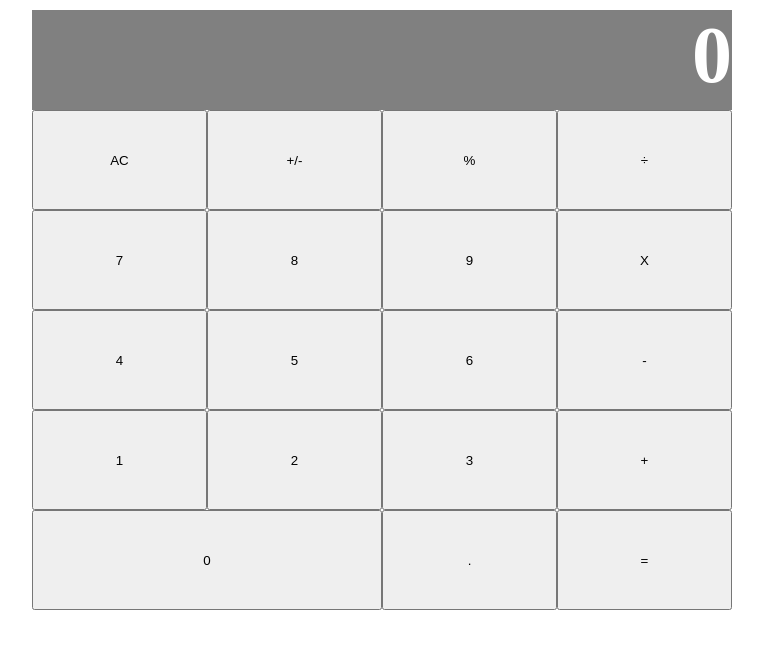
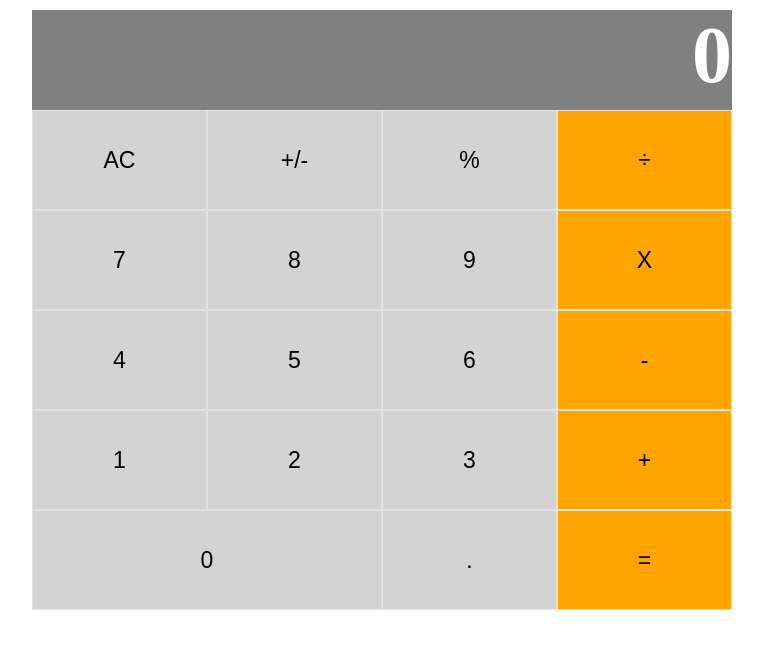
Before and after one commit to kalavhan/calculator-react, a React (Create React App) app: page / in a window 1280 px wide. Shown: the top 648 px of the page, without its empty margins (258-1021 px from the left). Built offline with nearby package versions, Linux system fonts and the light colour scheme.

Commit message:
Complete style

```diff
--- a/src/components/Button.js
+++ b/src/components/Button.js
@@ -1,10 +1,17 @@
 import React from 'react';
 import PropType from 'prop-types';
 
-const Button = ({ name, elmntClass }) => <button type="button" className={`calcButton ${elmntClass}`}>{ name }</button>;
+const Button = ({ name, wide, color }) => <button type="button" className={`calcButton ${wide ? 'large' : 'standard'} ${color}`}>{ name }</button>;
 
 Button.propTypes = {
   name: PropType.string.isRequired,
+  wide: PropType.bool,
+  color: PropType.string,
+};
+
+Button.defaultProps = {
+  color: 'orange',
+  wide: false,
 };
 
 export default Button;
--- a/src/components/ButtonPanel.js
+++ b/src/components/ButtonPanel.js
@@ -6,87 +6,83 @@ const ButtonPanel = () => (
     <div className="buttonPanel-row">
       <Button
         name={"AC"}
-        elmntClass={"w25"}
+        color={"light-gray"}
       />
       <Button
         name={"+/-"}
-        elmntClass={"w25"}
+        color={"light-gray"}
       />
       <Button
         name={"%"}
-        elmntClass={"w25"}
+        color={"light-gray"}
       />
       <Button
         name={"÷"}
-        elmntClass={"w25"}
       />
     </div>
     <div className="buttonPanel-row">
       <Button
         name={"7"}
-        elmntClass={"w25"}
+        color={"light-gray"}
       />
       <Button
         name={"8"}
-        elmntClass={"w25"}
+        color={"light-gray"}
       />
       <Button
         name={"9"}
-        elmntClass={"w25"}
+        color={"light-gray"}
       />
       <Button
         name={"X"}
-        elmntClass={"w25"}
       />
     </div>
     <div className="buttonPanel-row">
       <Button
         name={"4"}
-        elmntClass={"w25"}
+        color={"light-gray"}
       />
       <Button
         name={"5"}
-        elmntClass={"w25"}
+        color={"light-gray"}
       />
       <Button
         name={"6"}
-        elmntClass={"w25"}
+        color={"light-gray"}
       />
       <Button
         name={"-"}
-        elmntClass={"w25"}
       />
     </div>
     <div className="buttonPanel-row">
       <Button
         name={"1"}
-        elmntClass={"w25"}
+        color={"light-gray"}
       />
       <Button
         name={"2"}
-        elmntClass={"w25"}
+        color={"light-gray"}
       />
       <Button
         name={"3"}
-        elmntClass={"w25"}
+        color={"light-gray"}
       />
       <Button
         name={"+"}
-        elmntClass={"w25"}
       />
     </div>
     <div className="buttonPanel-row">
       <Button
         name={"0"}
-        elmntClass={"w50"}
+        color={"light-gray"}
+        wide={true}
       />
       <Button
         name={"."}
-        elmntClass={"w25"}
+        color={"light-gray"}
       />
       <Button
         name={"="}
-        elmntClass={"w25"}
       />
     </div>
   </div>
--- a/src/index.css
+++ b/src/index.css
@@ -22,19 +22,32 @@
 
 .buttonPanel > .buttonPanel-row {
   height: 100px;
-  width: 700px;
+  display: flex;
+  flex-direction: row;
 }
 
 .buttonPanel > .buttonPanel-row > .calcButton {
   height: 100%;
   text-align: center;
+  font-size: 23px;
   color: #000;
+  border: 1px solid rgb(226, 226, 226);
+  cursor: pointer;
+  padding: 0;
 }
 
-.w25 {
+.standard {
   width: 25%;
 }
 
-.w50 {
+.large {
   width: 50%;
 }
+
+.orange {
+  background-color: #ffa500;
+}
+
+.light-gray {
+  background-color: #d3d3d3;
+}
```
